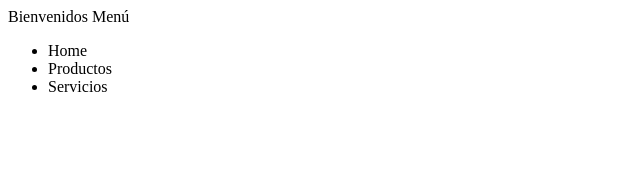
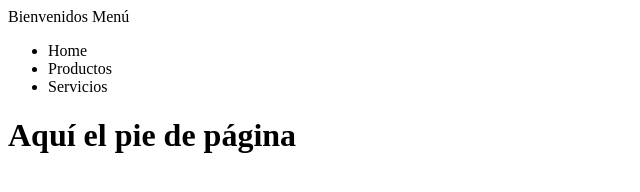
Before and after one commit to anafera23/prymascotas, a plain HTML site: page index.html in a window 1280 px wide. Shown: the whole page, without its empty margins (0-640 px from the left). Drawn offline with Linux system fonts and the light colour scheme.

Commit message:
estructura front v2 - agregar pie de página

```diff
--- a/index.html
+++ b/index.html
@@ -15,7 +15,7 @@
         <li>Servicios</li>
     </ul>
 
-
+    <h1> Aquí el pie de página</h1>
 
 </body>
 </html>
```
